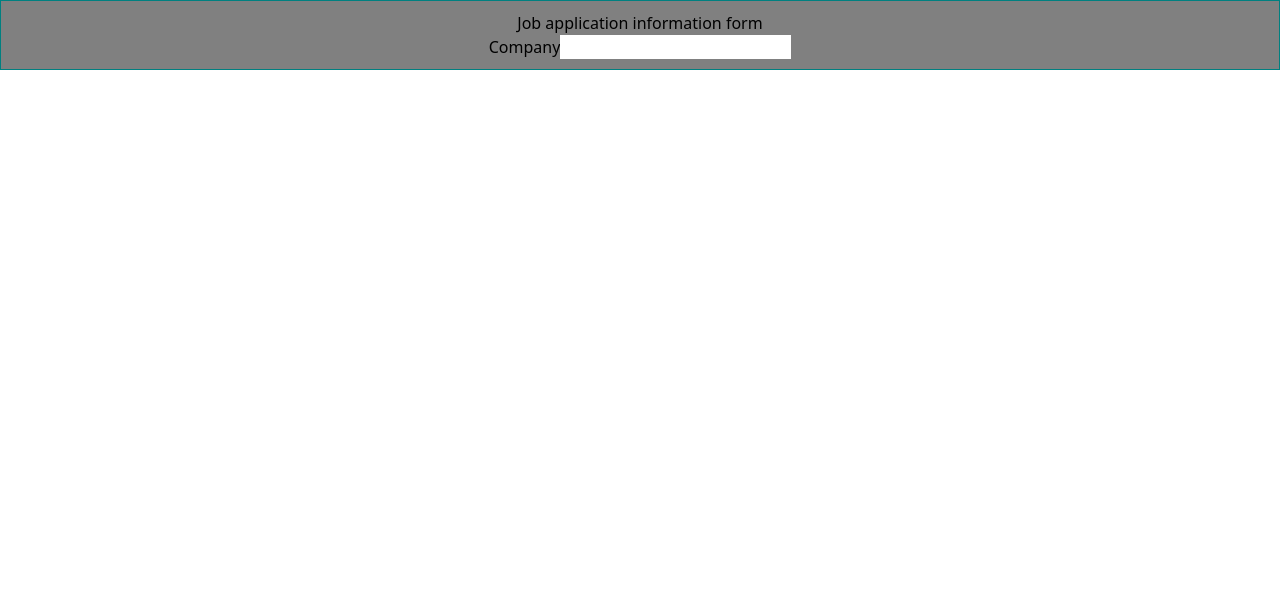
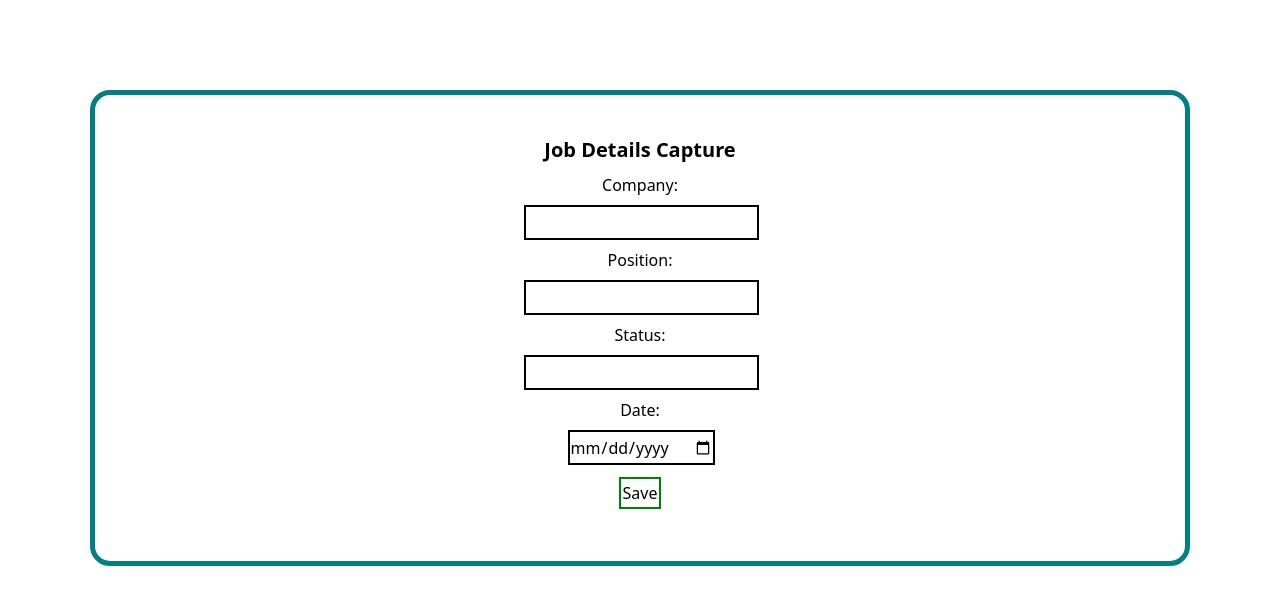
Before and after one commit to tsol0/fuzzy-guide, a React (Vite) app in the folder frontend/: page /jobs/create in a window 1280 px wide. Shown: the top 604 px of the page. Built offline with nearby package versions, Linux system fonts and the light colour scheme.

Commit message:
working on creating job from frontend

```diff
--- a/frontend/src/css/creating.css
+++ b/frontend/src/css/creating.css
@@ -1,6 +1,32 @@
 .container {
-  background-color: grey;
-  border: 1px solid teal;
+  display: flex;
+  flex-direction: column;
+  border: 5px solid teal;
   text-align: center;
-  padding: 10px;
+  margin: 90px;
+  padding: 5vh;
+  border-radius: 20px;
+  color: black;
+  justify-content: center;
+  align-items: center;
 }
+
+h1{
+  font-size: 20px;
+  font-weight: 600;
+}
+label{
+  margin: 8px;
+}
+
+input{
+  margin-left: 2px;
+  border: 2px solid black;
+  height: 35px;
+}
+
+button{
+  border: 2px solid green;
+  margin: 12px;
+  padding: 2px;
+}
--- /dev/null
+++ b/frontend/src/css/home.css
@@ -0,0 +1,3 @@
+* {
+ text-align: center;
+}
--- a/frontend/src/pages/CreateJob.jsx
+++ b/frontend/src/pages/CreateJob.jsx
@@ -2,32 +2,34 @@ import React, {useState} from 'react';
 import axios from 'axios';
 import { useNavigate } from 'react-router-dom';
 import '../css/creating.css';
+import Spinner from '../components/Spinner';
 
 function CreateJob() {
-  const [company, setCompany] = useState("");
-  const [position, setPosition] = useState("");
-  const [appStatus, setAppStatus] = useState("");
-  const [date, setDate] = useState("");
-  const [loading, setLoading] = useState("");
+  const [company, setCompany] = useState('');
+  const [position, setPosition] = useState('');
+  const [status, setStatus] = useState('');
+  const [date, setDate] = useState('');
+  const [loading, setLoading] = useState('');
   const navigate = useNavigate();
 
   const handleChanage = () =>{
     const data = {
       company,
       position,
-      appStatus,
+      status,
       date
     };
     setLoading(true);
-    axios.post("http://localhost:5555/jobs")
-      .then(
+    axios
+    .post("http://localhost:5555/jobs", data)
+    .then(
         () => {
           setLoading(false);
           console.log("User Created succesfuly");
           navigate('/');
         }
       )
-      .catch(
+    .catch(
         (error) =>{
           alert("The error happened. Please check console");
           setLoading(false);
@@ -36,10 +38,24 @@ function CreateJob() {
       )
   }
   return (
-    <div className='container'>
-      <h1>Job application information form</h1>
-      <label htmlFor="company">Company</label>
-      <input type="text" value={company}/>
+    <div>
+      {loading ? <Spinner /> : ''}
+      <div className='container'>
+      <h1>Job Details Capture</h1>
+      <label htmlFor="company">Company:</label>
+      <input type="text" value={company}
+      onChange={(e) =>setCompany(e.target.value)} />
+      <label htmlFor="position">Position:</label>
+      <input type="text" value={position}
+      onChange={ e => setPosition(e.target.value)}/>
+      <label htmlFor="status">Status:</label>
+      <input type="text" value={status}
+      onChange={ e => setStatus(e.target.value)}  />
+      <label htmlFor="date">Date:</label>
+      <input type="date" value={date}
+      onChange={ e => setDate(e.target.value)} />
+      <button type='button' onClick={handleChanage}>Save</button>
+      </div>
     </div>
   )
 }
--- a/frontend/src/pages/Home.jsx
+++ b/frontend/src/pages/Home.jsx
@@ -6,7 +6,7 @@ import { Link } from 'react-router-dom';
 // import {BsInfoCircle} from 'react-icons/bs';
 import {MdOutlineAddBox, MdOutlineDelete} from 'react-icons/md';
 import JobsTable from '../components/home/JobsTable';
-import JobsCard from '../components/home/JobsCard';
+// import JobsCard from '../components/home/JobsCard';
 
 
 
@@ -14,7 +14,7 @@ function Home() {
 
   const [jobs, setJobs] = useState([]);
   const [loading, setLoading] = useState(false);
-  const [showType, setShowType] = useState('table');
+  // const [showType, setShowType] = useState('table');
 
   useEffect(
     () => {
@@ -33,31 +33,13 @@ function Home() {
   );
   return (
     <div className='p-4'>
-      <div className='flex jsutify-center items-center gap-x-4'>
-        <button className='bg-sky-300 hover:bg-sky-600 px-4 py-1 rounded-lg'
-        onClick={() => setShowType('table')}
-        >
-          Table
-        </button>
-        <button
-         className='bg-sky-300 hover:bg-sky-600 px-4 py-1 rounded-lg'
-         onClick={() => {setShowType('card')}}>
-            Card
-        </button>
-      </div>
       <div className='flex justify-between items-center'>
-        <h1 className='text-3xl my-8'>Jobs Lists</h1>
+        <h1 className='text-3xl my-8'>Your Job Applications</h1>
         <Link to='/jobs/create'>
         <MdOutlineAddBox className='text-sky-800 text-4xl' />
         </Link>
       </div>
-      {loading ? (
-        <Spinner />
-      ) : showType === 'table' ? (
-        <JobsTable jobs={jobs} />
-      ) : (
-        <JobsCard jobs={jobs} />
-      )}
+        { loading ? <Spinner /> : <JobsTable jobs={jobs} />}
 
     </div>
   )
```
Also changed, not shown: 1 other file (tests, documents, lock files or other folders).
